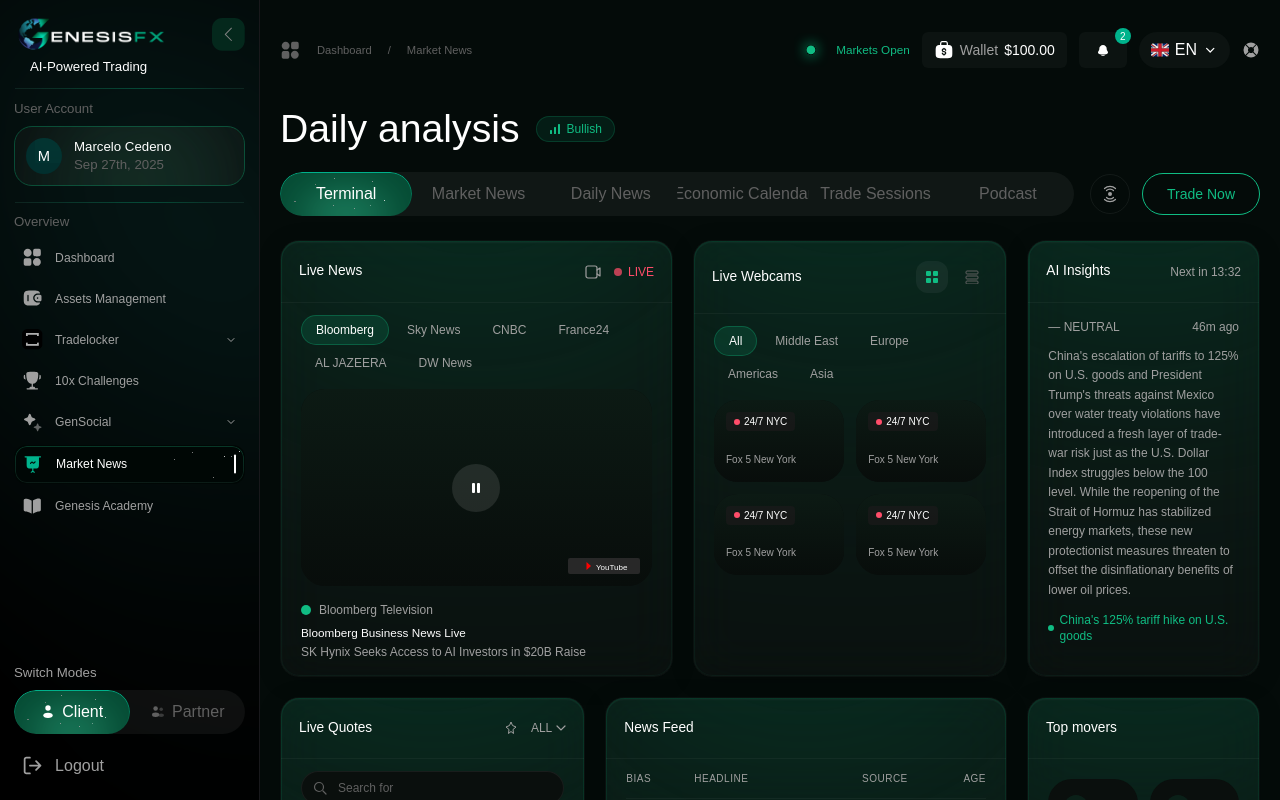
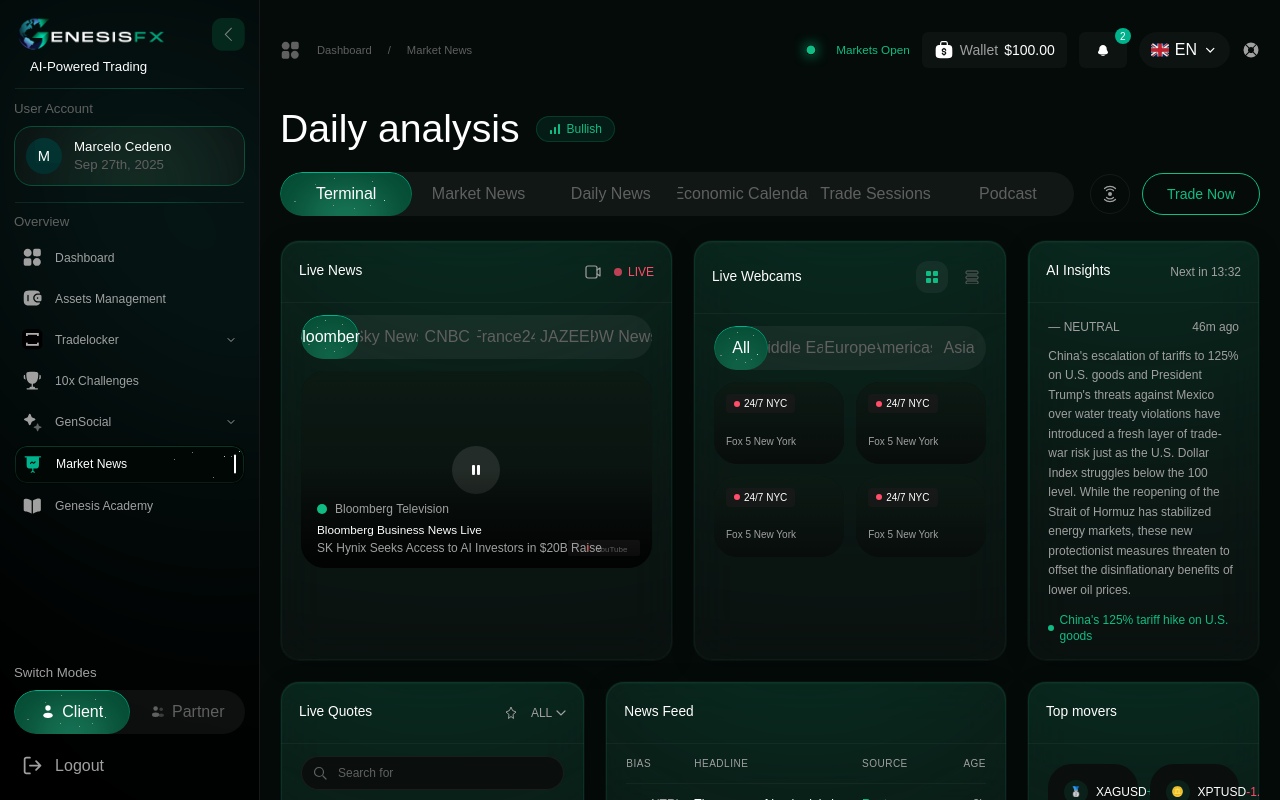
Before and after one commit to Mdx2025/GenesisFxDashboardMDX, a React (Vite) app: page /news in a window 1280 px wide. Built offline with nearby package versions, Linux system fonts and the light colour scheme; a web font is replaced by a local one.

Commit message:
Use ModeToggle for Live News/Webcams tabs, move video info inside player card

```diff
--- a/src/pages/NewsPage.tsx
+++ b/src/pages/NewsPage.tsx
@@ -92,7 +92,7 @@ function LiveNewsCard() {
       className="row-span-1"
     >
       <div className="px-5 py-3">
-        <PillTabs options={NEWS_CHANNELS} active={channel} onChange={setChannel} />
+        <ModeToggle options={[...NEWS_CHANNELS]} activeIndex={channel} onChange={setChannel} />
       </div>
       <div className="relative mx-5 mb-4 rounded-xl bg-[#0a0f0d] aspect-video flex items-center justify-center overflow-hidden">
         <div className="absolute inset-0 bg-gradient-to-b from-[#0c1a14] to-[#080d0b]" />
@@ -106,14 +106,14 @@ function LiveNewsCard() {
             <text x="28" y="11.5" fill="white" fontSize="8" fontFamily="sans-serif">YouTube</text>
           </svg>
         </div>
-      </div>
-      <div className="px-5 pb-4">
-        <div className="flex items-center gap-2 mb-1.5">
-          <span className="w-2.5 h-2.5 rounded-full bg-gfx-green-500" />
-          <span className="text-gfx-neutral-500 text-xs">Bloomberg Television</span>
+        <div className="absolute bottom-0 left-0 right-0 z-10 px-4 pb-3 pt-8 bg-gradient-to-t from-black/80 to-transparent">
+          <div className="flex items-center gap-2 mb-1">
+            <span className="w-2.5 h-2.5 rounded-full bg-gfx-green-500" />
+            <span className="text-gfx-neutral-500 text-xs">Bloomberg Television</span>
+          </div>
+          <p className="text-white text-body2 font-normal mb-0.5">Bloomberg Business News Live</p>
+          <p className="text-gfx-neutral-500 text-xs">SK Hynix Seeks Access to AI Investors in $20B Raise</p>
         </div>
-        <p className="text-white text-body2 font-normal mb-0.5">Bloomberg Business News Live</p>
-        <p className="text-gfx-neutral-500 text-xs">SK Hynix Seeks Access to AI Investors in $20B Raise</p>
       </div>
     </Card>
   )
@@ -141,7 +141,7 @@ function WebcamCard() {
       }
     >
       <div className="px-5 py-3">
-        <PillTabs options={WEBCAM_REGIONS} active={region} onChange={setRegion} />
+        <ModeToggle options={[...WEBCAM_REGIONS]} activeIndex={region} onChange={setRegion} />
       </div>
       <div className="grid grid-cols-2 gap-3 px-5 pb-5">
         {webcams.map(cam => (
```
